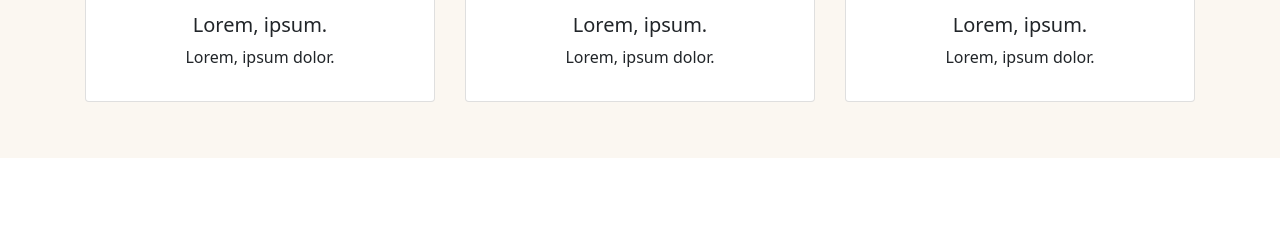
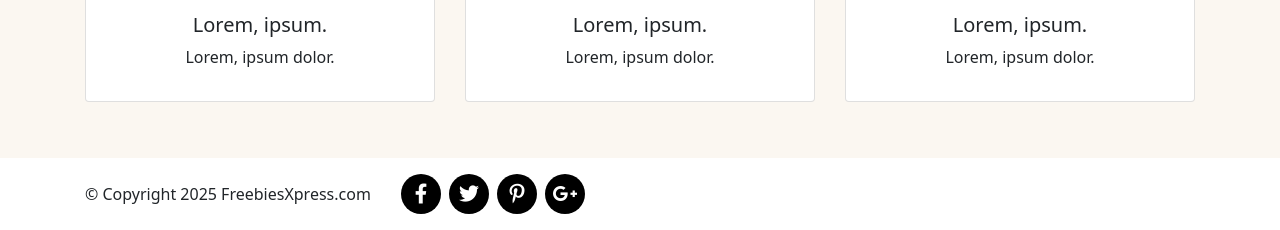
Before and after one commit to regina14-create/Landing-page, a website: page index.html in a window 1280 px wide. Shown: the part 2057-2287 px from the top of the page. Before the commit the page ends 2215 px from the top, so only its background shows below. Drawn offline with nearby package versions, Linux system fonts and the light colour scheme.

Commit message:
Add html and style for footer

```diff
--- a/index.html
+++ b/index.html
@@ -160,6 +160,29 @@
             </div>
         </div>
     </section>
+    <footer class="footer py-3">
+  <div class="container">
+    <div class="row align-items-center">
+      <div class="col-12 col-md-auto text-center text-md-start mb-3 mb-md-0">
+        <p class="mb-0">&copy; Copyright 2025 FreebiesXpress.com</p>
+      </div>
+      <div class="col-12 col-md-auto d-flex justify-content-center gap-2">
+        <a href="#" class="icon-circle">
+          <i class="fab fa-facebook-f"></i>
+        </a>
+        <a href="#" class="icon-circle">
+          <i class="fab fa-twitter"></i>
+        </a>
+        <a href="#" class="icon-circle">
+          <i class="fab fa-pinterest-p"></i>
+        </a>
+        <a href="#" class="icon-circle">
+          <i class="fab fa-google-plus-g"></i>
+        </a>
+      </div>
+    </div>
+  </div>
+</footer>
 <script src="https://cdn.jsdelivr.net/npm/bootstrap@5.1.3/dist/js/bootstrap.bundle.min.js" integrity="sha384-ka7Sk0Gln4gmtz2MlQnikT1wXgYsOg+OMhuP+IlRH9sENBO0LRn5q+8nbTov4+1p" crossorigin="anonymous"></script>
 </body>
 </html>
--- a/sass/style.scss
+++ b/sass/style.scss
@@ -41,3 +41,21 @@
     object-fit: cover;
     width: 100%;
 }
+
+.icon-circle {
+  width: 40px;
+  height: 40px;
+  background: black;
+  border-radius: 50%;
+  color: white;
+  display: flex;
+  justify-content: center;
+  align-items: center;
+  font-size: 20px;
+  text-decoration: none;
+  transition: background-color 0.3s;
+}
+
+.icon-circle:hover {
+  background-color: #333;
+}
```
Also changed, not shown: css/style.css, 1 other file.
